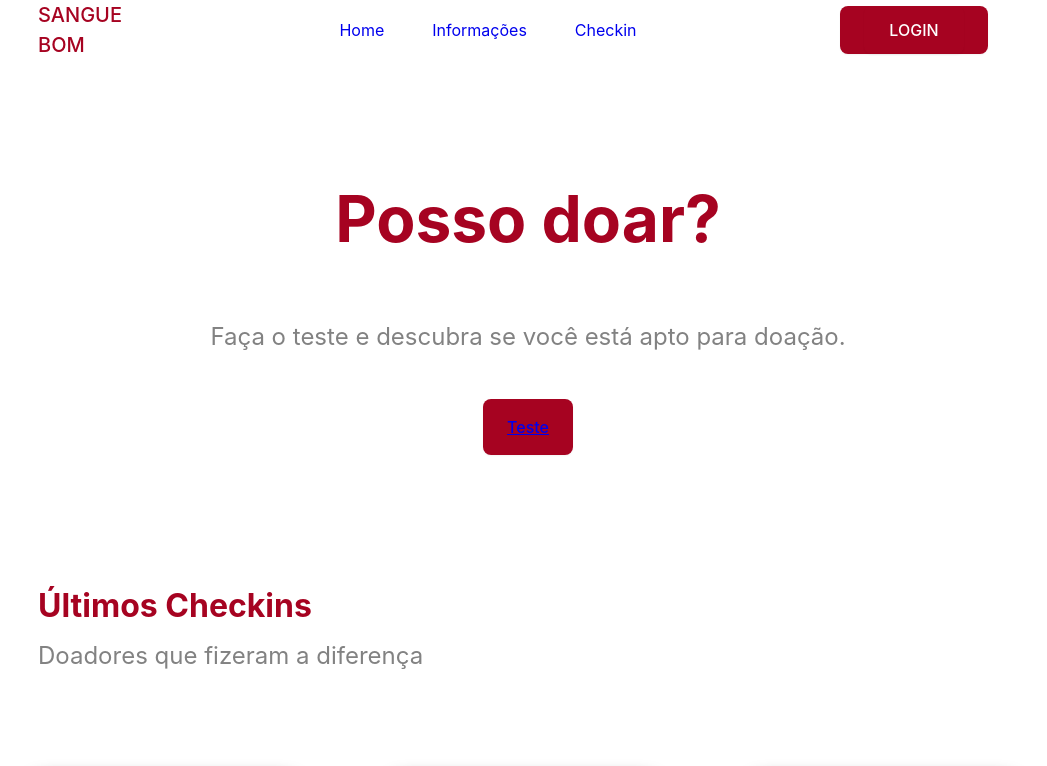
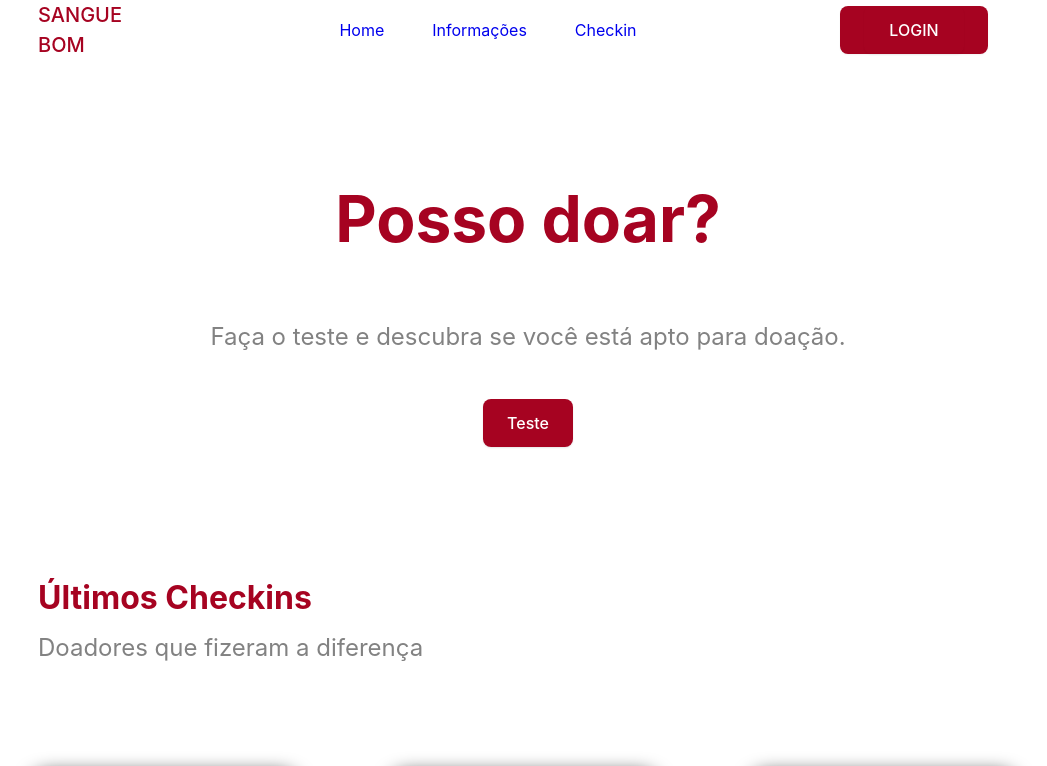
Before and after one commit to guspavanelli/projetointegrador, a React (Create React App) app: page / in a window 1280 px wide. Shown: the top 766 px of the page, without its empty margins (112-1159 px from the left). Built offline with nearby package versions, Linux system fonts and the light colour scheme.

Commit message:
Alteração do botão TESTE na página Home

```diff
--- a/src/pages/home.tsx
+++ b/src/pages/home.tsx
@@ -18,7 +18,7 @@ function Home(){
                     <p>Faça o teste e descubra se você está apto para doação.</p>
                 </div>
                 <div className="home_pd_teste">
-                    <Link to="/teste"><p>Teste</p></Link>
+                    <Link className="teste" to="/teste"><p>Teste</p></Link>
                 </div>
             </div>
             <div className='home_doadores'>
```
